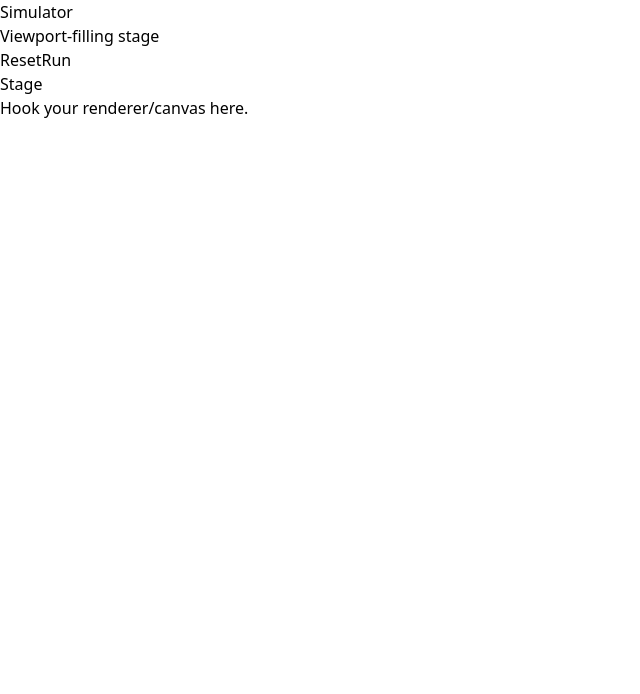
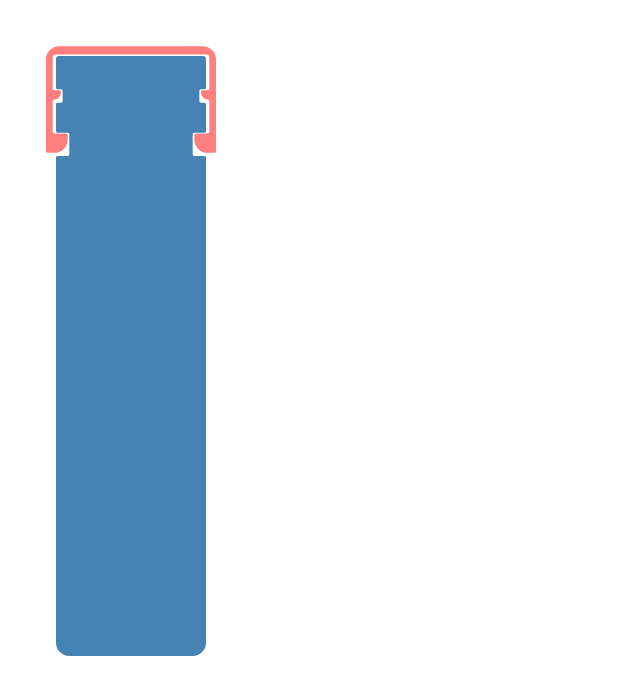
Before and after one commit to jborch/machine-simulator, an Angular app in the folder frontend/: page / in a window 1280 px wide. Shown: the top 694 px of the page, without its empty margins (0-640 px from the left). Built offline with nearby package versions, Linux system fonts and the light colour scheme.

Commit message:
Pen + cap

```diff
--- a/frontend/package.json
+++ b/frontend/package.json
@@ -38,6 +38,7 @@
     "@tailwindcss/postcss": "^4.1.12",
     "jsdom": "^27.1.0",
     "postcss": "^8.5.3",
+    "prettier": "^3.8.1",
     "tailwindcss": "^4.1.12",
     "typescript": "~5.9.2",
     "vitest": "^4.0.8"
--- /dev/null
+++ b/frontend/src/app/simulator/cap/cap.component.html
@@ -0,0 +1,56 @@
+<svg width="170" height="107" viewBox="0 0 510 320" xmlns="http://www.w3.org/2000/svg">
+  <path
+    d="
+    M 40 0
+    L 470 0
+    A 40 40 0 0 1 510 40
+
+    L 510 315
+    A 5 5 0 0 1 505 320
+    L 485 320
+    A 40 40 0 0 1 445 280
+    L 445 267
+    A 5 5 0 0 1 450 262
+    L 485 262
+    A 5 5 0 0 0 490 257
+
+    L 490 165
+    A 5 5 0 0 0 485 160
+    A 20 20 0 0 1 465 140
+    L 465 137
+    A 5 5 0 0 1 470 132
+
+    L 485 132
+    A 5 5 0 0 0 490 127
+
+    L 490 35
+    A 10 10 0 0 0 480 25
+
+    L 30 25
+    A 10 10 0 0 0 20 35
+
+    L 20 127
+    A 5 5 0 0 0 25 132
+    L 40 132
+    A 5 5 0 0 1 45 137
+    L 45 140
+    A 20 20 0 0 1 25 160
+    A 5 5 0 0 0 20 165
+
+    L 20 257
+    A 5 5 0 0 0 25 262
+    L 60 262
+    A 5 5 0 0 1 65 267
+    L 65 280
+    A 40 40 0 0 1 25 320
+    L 5 320
+    A 5 5 0 0 1 0 315
+
+    L 0 40
+    A 40 40 0 0 1 40 0
+
+    Z
+  "
+    fill="red"
+  />
+</svg>
--- /dev/null
+++ b/frontend/src/app/simulator/cap/cap.component.ts
@@ -0,0 +1,9 @@
+import { ChangeDetectionStrategy, Component } from '@angular/core';
+
+@Component({
+  selector: 'app-cap',
+  standalone: true,
+  templateUrl: './cap.component.html',
+  changeDetection: ChangeDetectionStrategy.OnPush,
+})
+export class CapComponent {}
--- /dev/null
+++ b/frontend/src/app/simulator/pen/pen.component.html
@@ -0,0 +1,54 @@
+<svg width="150" height="600" viewBox="0 0 450 1800" xmlns="http://www.w3.org/2000/svg">
+  <path
+    d="
+    M 40 0
+    L 440 0
+    A 10 10 0 0 1 450 10
+
+    L 450 95
+    A 5 5 0 0 1 445 100
+    L 435 100
+    A 5 5 0 0 0 430 105
+    L 430 135
+    A 5 5 0 0 0 435 140
+    L 445 140
+    A 5 5 0 0 1 450 145
+
+    L 450 225
+    A 5 5 0 0 1 445 230
+    L 415 230
+    A 5 5 0 0 0 410 235
+    L 410 295
+    A 5 5 0 0 0 415 300
+    L 445 300
+    A 5 5 0 0 1 450 305
+    L 450 1760
+    A 40 40 0 0 1 410 1800
+    L 40 1800
+    A 40 40 0 0 1 0 1760
+
+    L 0 305
+    A 5 5 0 0 1 5 300
+    L 35 300
+    A 5 5 0 0 0 40 295
+    L 40 235
+    A 5 5 0 0 0 35 230
+    L 5 230
+    A 5 5 0 0 1 0 225
+    L 0 145
+
+    A 5 5 0 0 1 5 140
+    L 15 140
+    A 5 5 0 0 0 20 135
+    L 20 105
+    A 5 5 0 0 0 15 100
+    L 5 100
+    A 5 5 0 0 1 0 95
+
+    L 0 10
+    A 10 10 0 0 1 10 0
+    Z
+  "
+    fill="steelblue"
+  />
+</svg>
--- /dev/null
+++ b/frontend/src/app/simulator/pen/pen.component.ts
@@ -0,0 +1,9 @@
+import { ChangeDetectionStrategy, Component } from '@angular/core';
+
+@Component({
+  selector: 'app-pen',
+  standalone: true,
+  templateUrl: './pen.component.html',
+  changeDetection: ChangeDetectionStrategy.OnPush,
+})
+export class PenComponent {}
--- a/frontend/src/app/simulator/simulator.component.html
+++ b/frontend/src/app/simulator/simulator.component.html
@@ -1,26 +1,4 @@
-<section class="sim-root" aria-label="Simulator">
-  <header class="sim-topbar">
-    <div class="sim-brand">
-      <div class="sim-mark" aria-hidden="true"></div>
-      <div class="sim-title">
-        <div class="sim-name">Simulator</div>
-        <div class="sim-sub">Viewport-filling stage</div>
-      </div>
-    </div>
-
-    <div class="sim-actions" aria-label="Actions">
-      <button class="sim-btn" type="button">Reset</button>
-      <button class="sim-btn sim-btn-primary" type="button">Run</button>
-    </div>
-  </header>
-
-  <main class="sim-stage" aria-label="Stage">
-    <div class="sim-grid" aria-hidden="true"></div>
-    <div class="sim-center">
-      <div class="sim-card">
-        <div class="sim-card-title">Stage</div>
-        <div class="sim-card-body">Hook your renderer/canvas here.</div>
-      </div>
-    </div>
-  </main>
-</section>
+<div class="m-14 space-y-2 relative">
+  <app-cap class="absolute top-[-10px] left-[-10px] opacity-50 block" />
+  <app-pen />
+</div>
--- a/frontend/src/app/simulator/simulator.component.ts
+++ b/frontend/src/app/simulator/simulator.component.ts
@@ -1,9 +1,12 @@
 import { ChangeDetectionStrategy, Component } from '@angular/core';
+import { CapComponent } from './cap/cap.component';
+import { PenComponent } from './pen/pen.component';
 
 @Component({
   selector: 'app-simulator',
   standalone: true,
+  imports: [CapComponent, PenComponent],
   templateUrl: './simulator.component.html',
   changeDetection: ChangeDetectionStrategy.OnPush,
 })
-export class SimulatorComponent { }
+export class SimulatorComponent {}
```
Also changed, not shown: 1 other file (tests, documents, lock files or other folders).
